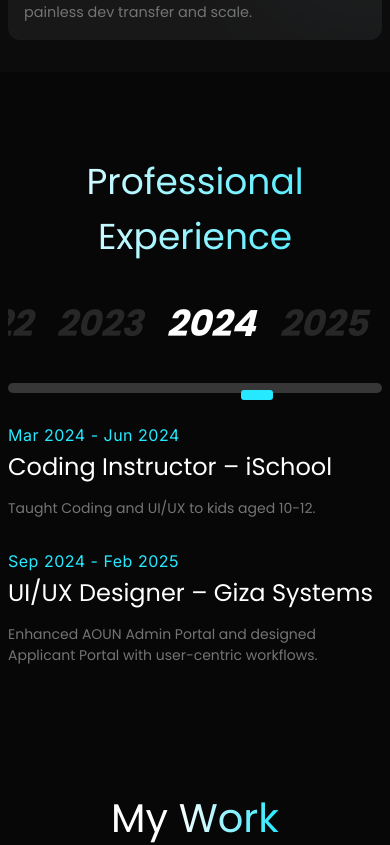
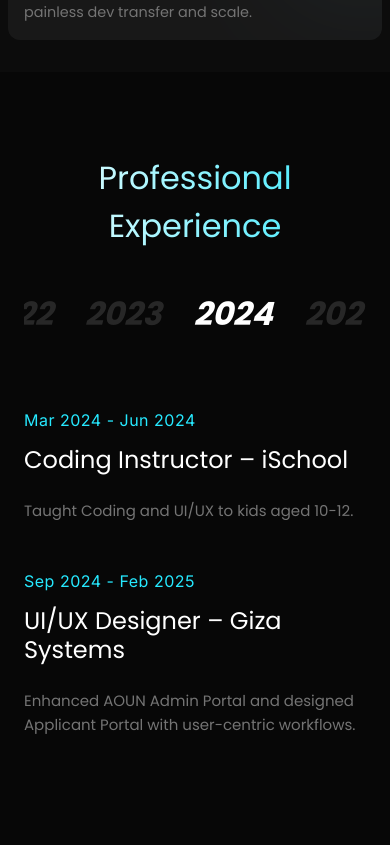
Before and after one commit to Omaryassenn/my-portfolio-main, a React (Vite) app: page / in a window 390 px wide. Shown: the part 1808-2653 px from the top of the page. Built offline with nearby package versions, Linux system fonts and the light colour scheme; a web font is replaced by a local one.

Commit message:
Refactor Experience component styles and remove timeline functionality; transition to grid layout for improved responsiveness and user experience.

```diff
--- a/src/components/Experience.css
+++ b/src/components/Experience.css
@@ -25,49 +25,37 @@
 }
 
 .experience-content {
-  display: flex;
-  flex-direction: row;
-  align-items: center;
+  display: grid;
+  grid-template-columns: auto 1fr;
+  gap: 4rem;
   max-width: 1400px;
   margin: 0 auto;
+  padding: 0 2rem;
   position: relative;
-  height: 100%;
-  min-height: 600px;
-
 }
 
 .experience-years {
   display: flex;
   flex-direction: column;
   align-items: flex-start;
-  justify-content: flex-start;
-  min-width: 300px;
-  gap: 6rem;
-  padding-inline: 2rem;
-  position: relative;
-  height: 100%;
+  gap: 3rem;
+  padding: 2rem;
+  position: sticky;
+  top: 100px;
+  height: 70vh;
   overflow-y: auto;
-  scrollbar-width: none;
-  -ms-overflow-style: none;
-  max-height: calc(100vh - 300px);
-}
-
-.experience-years::-webkit-scrollbar {
-  display: none;
 }
 
 .experience-year {
   font-family: 'Poppins', sans-serif;
-  font-size: 100px;
+  font-size: 6.5rem;
   font-weight: 600;
   font-style: italic;
   color: var(--secondary-text);
   opacity: 0.3;
-  padding-left: 5rem;
-  transition: all 0.5s ease;
+  transition: all 0.3s ease;
   cursor: pointer;
   position: relative;
-  z-index: 1;
 }
 
 .experience-year:hover {
@@ -84,75 +72,23 @@
 .experience-year.active::before {
   content: '';
   position: absolute;
-  bottom: -40px;
-  left: 50%;
-  transform: translateX(-50%);
-  width: 300px;
-  height: 200px;
-  background: url('../assets/activeyear.svg') no-repeat center;
-  background-size: contain;
-  z-index: -1;
-  opacity: 0.5;
-}
-
-.experience-timeline {
-  position: relative;
-  width: 2px;
-  background: rgba(var(--text-rgb), 0.1);
-  margin: 0 3rem;
-  height: 100%;
-  min-height: calc(100vh - 300px);
-  cursor: pointer;
-  z-index: 2;
-}
-
-.timeline-line {
-  position: absolute;
-  left: 0;
-  top: 0;
-  width: 100%;
-  height: 100%;
-  background: rgba(var(--text-rgb), 0.1);
-  border-radius: 1px;
-}
-
-.timeline-indicator {
-  position: absolute;
-  left: -2px;
+  display: none;
+  left: -20px;
+  top: 50%;
+  transform: translateY(-50%);
   width: 6px;
-  height: 100%;
+  height: 40px;
   background: var(--accent-color);
   border-radius: 3px;
-  transition: all 0.3s ease;
-  cursor: grab;
   box-shadow: 0 0 20px rgba(var(--accent-rgb), 0.5);
 }
 
-.timeline-indicator:hover {
-  box-shadow: 0 0 30px rgba(var(--accent-rgb), 0.7);
-}
-
-.timeline-indicator:active {
-  cursor: grabbing;
-  box-shadow: 0 0 40px rgba(var(--accent-rgb), 0.9);
-}
-
 .experience-details {
-  flex: 1;
   display: flex;
   flex-direction: column;
-  align-items: flex-start;
-  gap: 6rem;
+  gap: 4rem;
+  justify-content: center;
   padding: 2rem 0;
-  overflow-y: auto;
-  scrollbar-width: none;
-  -ms-overflow-style: none;
-  height: 100%;
-  max-height: calc(100vh - 300px);
-}
-
-.experience-details::-webkit-scrollbar {
-  display: none;
 }
 
 .experience-detail-card {
@@ -188,7 +124,6 @@
 .exp-title {
   font-size: 46px;
   font-family: 'Poppins', sans-serif;
-
   color: var(--text-color);
   margin-bottom: 1.5rem;
   line-height: 1.2;
@@ -196,11 +131,10 @@
 
 .exp-title span {
   color: var(--text-color);
-
 }
 
 .exp-desc {
-  color: #747474;
+  color: var(--secondary-text);
   font-family: 'Poppins', sans-serif;
   font-size: 22px;
   font-weight: 400;
@@ -219,17 +153,12 @@
   }
 
   .experience-content {
-    padding: 0;
-    min-height: 500px;
+    gap: 3rem;
+    padding: 0 1rem;
   }
 
   .experience-year {
-    font-size: 80px;
-    padding-left: 2rem;
-  }
-
-  .experience-year.active {
-    font-size: 80px;
+    font-size: 3rem;
   }
 
   .exp-title {
@@ -245,82 +174,54 @@
   }
 
   .experience-details {
-    gap: 4rem;
+    gap: 3rem;
   }
 }
 
 @media (max-width: 768px) {
   .experience-section {
     padding: 3rem 1rem;
-    margin-bottom: 50px;
   }
-
+  .experience-years::-webkit-scrollbar {
+    width: 3px;
+  }
   .experience-title {
-    font-size: 48px;
+    font-size: 40px;
     padding: 0 0 2rem 0;
   }
 
   .experience-content {
-    flex-direction: column;
-    height: auto;
-    min-height: auto;
+    grid-template-columns: 1fr;
+    gap: 2rem;
   }
 
   .experience-years {
     flex-direction: row;
-    justify-content: flex-start;
-    padding: 1rem 0;
     overflow-x: auto;
+    overflow-y: hidden;
+    padding: 0.5rem;
     gap: 2rem;
-    min-width: auto;
-    width: 100%;
-    max-height: none;
+    position: relative;
+    top: 0;
+    height: auto;
   }
 
   .experience-year {
-    font-size: 48px;
-    padding-left: 0;
-  }
-
-  .experience-year.active {
-    font-size: 48px;
+    font-size: 2.5rem;
+    white-space: nowrap;
   }
 
   .experience-year.active::before {
-    width: 150px;
-    height: 100px;
-    bottom: -20px;
-  }
-
-  .experience-timeline {
-    width: 100%;
-    height: 10px;
-    margin: 2rem 0;
-    min-height: auto;
-    border-radius: 100px;
-  }
-
-  .timeline-line {
-    height: 100%;
-    border-radius: 100px;
-  }
-
-  .timeline-indicator {
+    left: 50%;
+    top: auto;
+    bottom: -10px;
+    transform: translateX(-50%);
     width: 40px;
-    height: 10px;
-    top: 0;
-    left: 0;
-    transform: translateX(-50%);
-  }
-
-  .experience-details {
-    padding: 1rem 0;
-    gap: 3rem;
-    max-height: none;
+    height: 4px;
   }
 
   .exp-title {
-    font-size: 32px;
+    font-size: 28px;
   }
 
   .exp-date {
@@ -330,6 +231,11 @@
   .exp-desc {
     font-size: 16px;
   }
+
+  .experience-years::-webkit-scrollbar {
+    height: 8px;
+    width: auto;
+  }
 }
 
 @media (max-width: 480px) {
@@ -338,82 +244,42 @@
   }
 
   .experience-title {
-    font-size: 36px;
-    padding: 0 0 1.5rem 0;
-  }
-
-  .experience-years {
-    padding: 0.5rem 0;
-    gap: 1.5rem;
+    font-size: 32px;
   }
 
   .experience-year {
-    font-size: 36px;
-  }
-
-  .experience-year.active {
-    font-size: 36px;
-  }
-
-  .experience-year.active::before {
-    width: 100px;
-    height: 60px;
-    bottom: -15px;
-  }
-
-  .experience-timeline {
-    margin: 1.5rem 0;
-  }
-
-  .timeline-indicator {
-    width: 32px;
-    height: 10px;
-  }
-
-  .experience-details {
-    padding: 0.5rem 0;
-    gap: 2rem;
+    font-size: 2rem;
   }
 
   .exp-title {
     font-size: 24px;
-    margin-bottom: 1rem;
   }
 
   .exp-date {
     font-size: 16px;
-    margin-bottom: 0.5rem;
   }
 
   .exp-desc {
-    font-size: 14px;
-    line-height: 1.5;
-  }
-  .experience-year:hover {
-    opacity: 0.8;
-    transform: translateY(-10px);
-  }
-
-  .experience-year.active {
-    color: var(--text-color);
-    opacity: 1;
-    position: relative;
-  }
-
-  .experience-year.active::before {
-    content: '';
-    position: absolute;
-    bottom: -40px;
-    left: 50%;
-    transform: translateY(-50%);
-    width: 300px;
-    height: 200px;
-    background: url('../assets/activeyear.svg') no-repeat center;
-    background-size: contain;
-    z-index: -1;
-    opacity: 0.5;
+    font-size: 15px;
   }
 }
-.experience-timeline {
-  touch-action: pan-y;
+
+/* Add custom scrollbar styles */
+.experience-years::-webkit-scrollbar {
+  width: 5px;
 }
+
+.experience-years::-webkit-scrollbar-track {
+  background: #474747;
+  border-radius: 4px;
+}
+
+.experience-years::-webkit-scrollbar-thumb {
+  background: var(--accent-color);
+  border-radius: 4px;
+  height: 10px;
+}
+
+.experience-years::-webkit-scrollbar-thumb:hover {
+  background: #1eb1c2;
+}
--- a/src/components/Experience.jsx
+++ b/src/components/Experience.jsx
@@ -56,9 +56,7 @@ const experiences = [
 
 const Experience = () => {
   const [activeYear, setActiveYear] = useState('2024');
-  const [isDragging, setIsDragging] = useState(false);
   const yearsRef = useRef(null);
-  const timelineRef = useRef(null);
 
   const handleYearClick = (year) => {
     setActiveYear(year);
@@ -93,47 +91,6 @@ const Experience = () => {
     }
   };
 
-  const handleTimelineClick = (e) => {
-    if (timelineRef.current) {
-      const timeline = timelineRef.current;
-      const rect = timeline.getBoundingClientRect();
-      const y = e.clientY - rect.top;
-      const percentage = y / rect.height;
-      const index = Math.min(
-        Math.floor(percentage * experiences.length),
-        experiences.length - 1
-      );
-      const year = experiences[index].year;
-      setActiveYear(year);
-      scrollToYear(year);
-    }
-  };
-
-  const handleTimelineMouseDown = (e) => {
-    setIsDragging(true);
-    handleTimelineClick(e);
-  };
-
-  const handleTimelineMouseMove = (e) => {
-    if (isDragging) {
-      handleTimelineClick(e);
-    }
-  };
-
-  const handleTimelineMouseUp = () => {
-    setIsDragging(false);
-  };
-
-  useEffect(() => {
-    document.addEventListener('mouseup', handleTimelineMouseUp);
-    document.addEventListener('mousemove', handleTimelineMouseMove);
-
-    return () => {
-      document.removeEventListener('mouseup', handleTimelineMouseUp);
-      document.removeEventListener('mousemove', handleTimelineMouseMove);
-    };
-  }, [isDragging]);
-
   useEffect(() => {
     scrollToYear(activeYear);
   }, []);
@@ -157,21 +114,6 @@ const Experience = () => {
             </div>
           ))}
         </div>
-        <div
-          className="experience-timeline"
-          ref={timelineRef}
-          onMouseDown={handleTimelineMouseDown}
-        >
-          <div className="timeline-line">
-            <div
-              className="timeline-indicator"
-              style={{
-                top: `${(experiences.findIndex(exp => exp.year === activeYear) / (experiences.length - 1)) * 100}%`,
-                left: `${(experiences.findIndex(exp => exp.year === activeYear) / (experiences.length - 1)) * 100}%`
-              }}
-            />
-          </div>
-        </div>
         <div className="experience-details">
           {activeExperience.jobs.map((job, idx) => (
             <div key={`${activeYear}-${idx}`} className="experience-detail-card">
```
